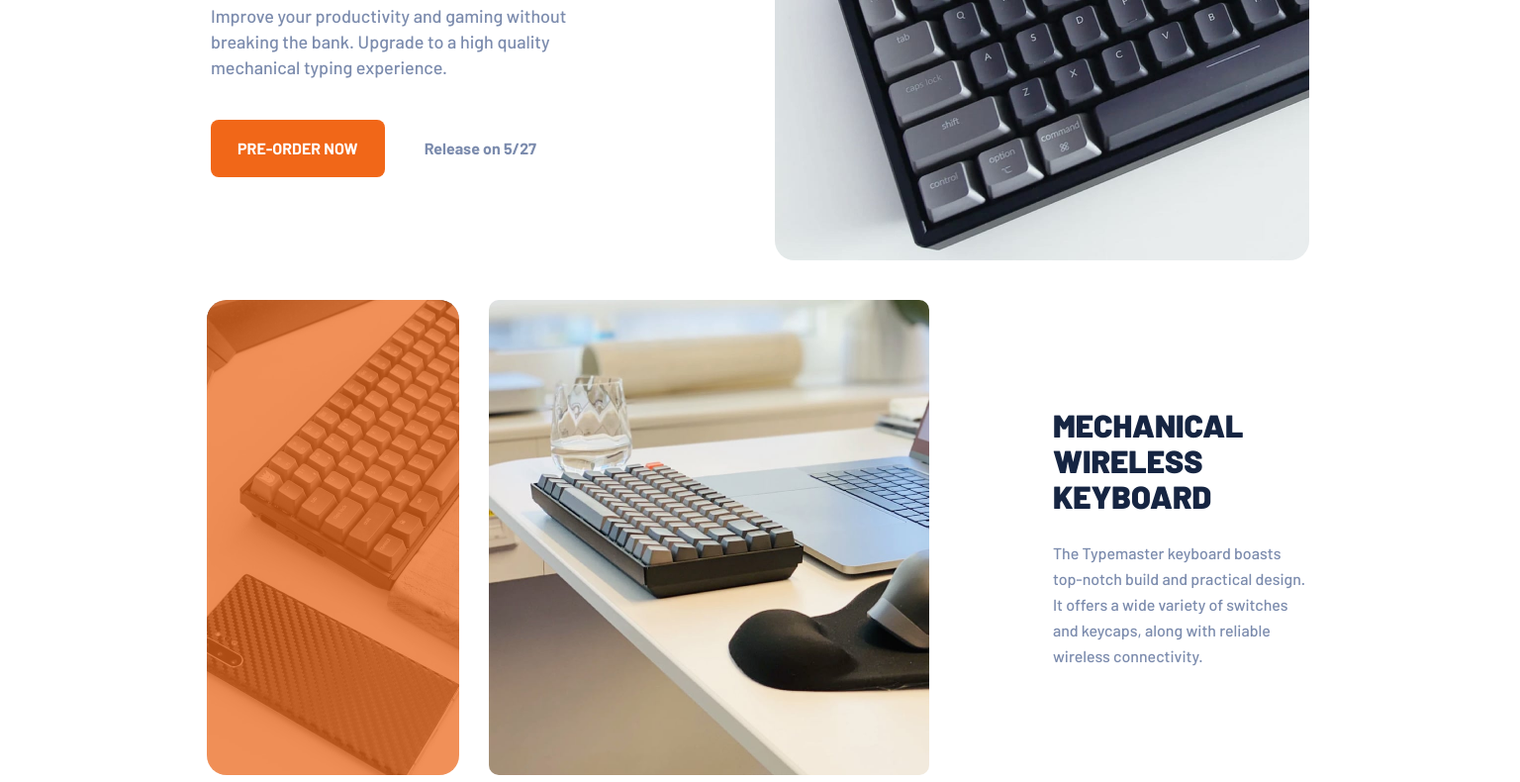
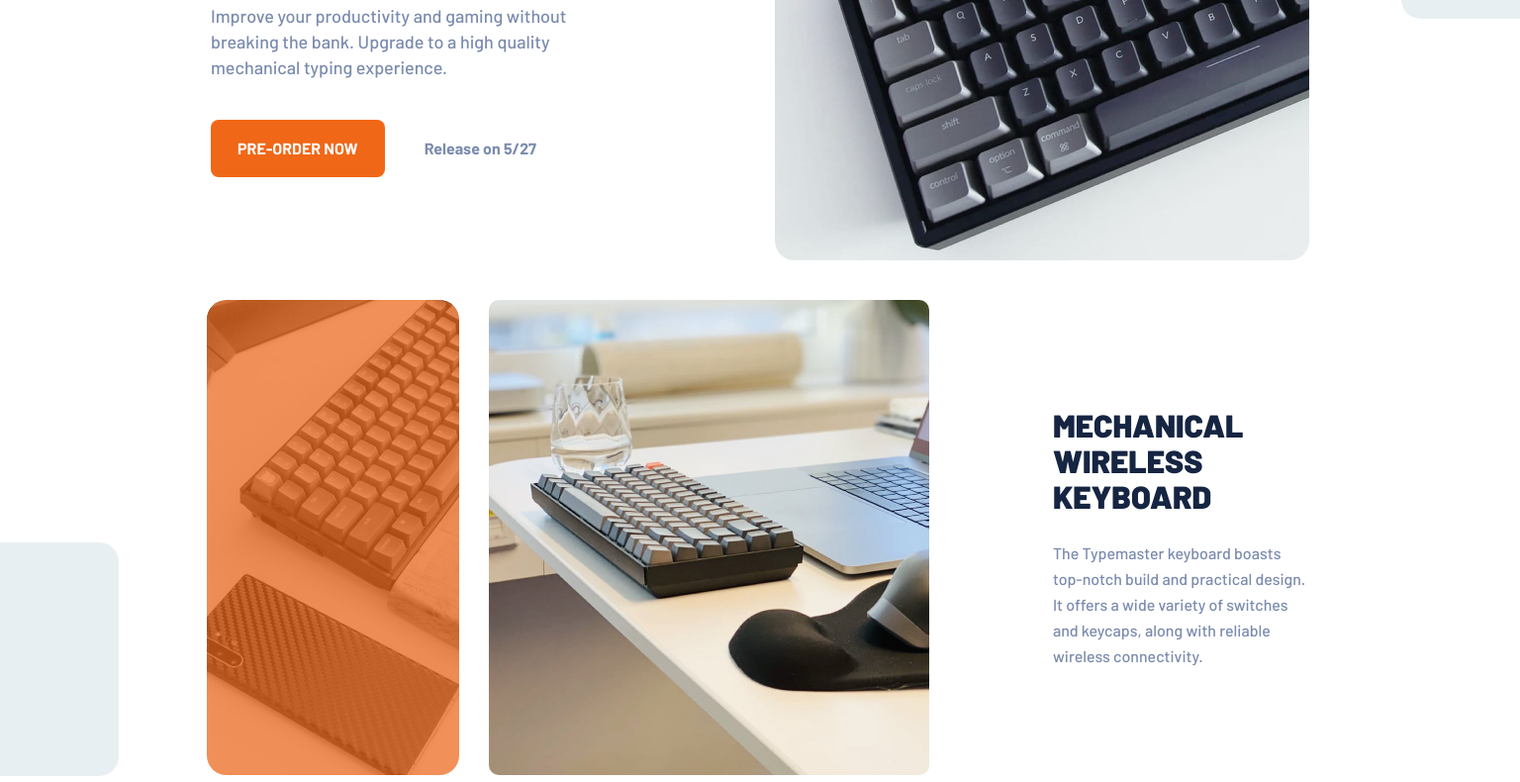
Before and after one commit to TemuriTsutskiridze/Typemaster-pre-launch-landing-page, a plain HTML site: page index.html in a window 1536 px wide. Shown: the part 422-1212 px from the top of the page at 99% size. Drawn offline with Linux system fonts and the light colour scheme.

Commit message:
body background position

```diff
--- a/styles/styles.css
+++ b/styles/styles.css
@@ -436,7 +436,7 @@ footer span {
     body {
         background-image: url(../assets/shared/pattern-square.svg), url(../assets/shared/pattern-square.svg);
         background-size: 255px 236px;
-        background-position: top 0px right -30px, top 0px left -40px;
+        background-position: top 205px right -135px, top 970px left -135px;
         background-repeat: no-repeat, no-repeat;
     }
 
```
